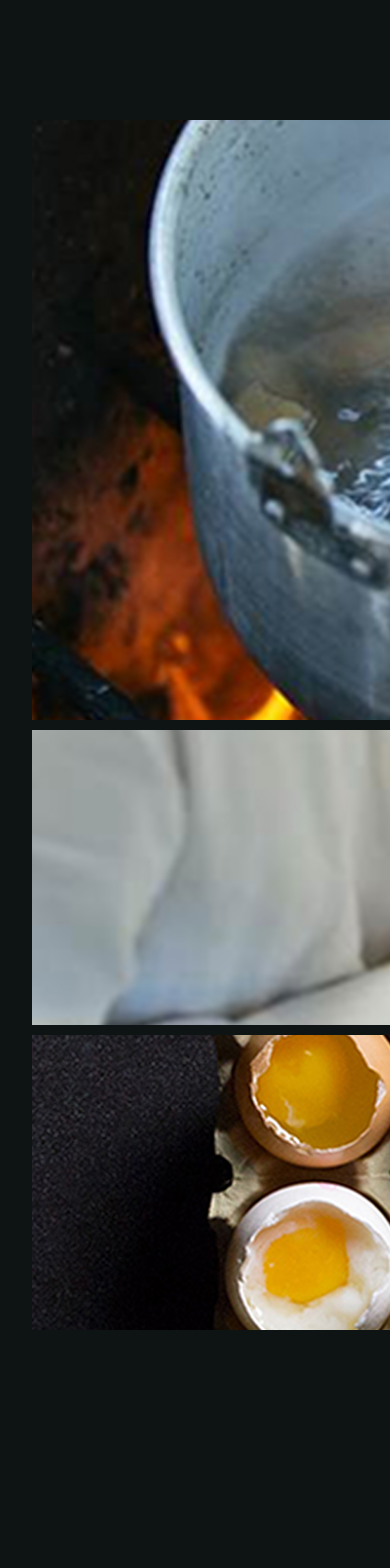
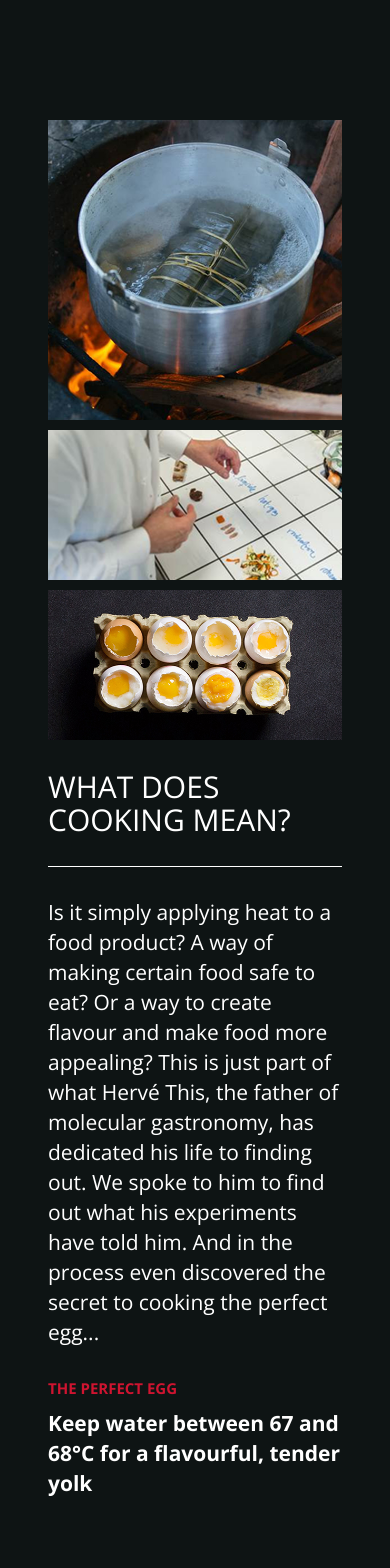
Before and after one commit to Manhud/Tasteology, a Next.js app: page / in a window 390 px wide. Shown: the top 1568 px of the page. Built offline with nearby package versions, Linux system fonts and the light colour scheme.

Commit message:
style(hero): improve tablet layout and spacing

```diff
--- a/src/components/hero-block.tsx
+++ b/src/components/hero-block.tsx
@@ -17,10 +17,10 @@ export function HeroBlock() {
   };
 
   return (
-    <section className="mb-[120px] w-[1146px] mx-auto">
-      <div className="grid grid-cols-1 gap-[30px] md:grid-cols-2">
-        <div className="grid grid-cols-1 gap-[10px] md:grid-cols-2 xl:w-[754px]">
-          <div className="relative overflow-hidden md:row-span-2 h-[600px] ">
+    <section className="mb-[120px] w-full max-w-[1146px] mx-auto px-4 md:px-0">
+      <div className="grid grid-cols-1 gap-[30px] lg:grid-cols-[minmax(auto,754px)_minmax(auto,362px)]">
+        <div className="grid grid-cols-1 gap-[10px] sm:grid-cols-2 w-full">
+          <div className="relative overflow-hidden h-[300px] sm:h-[400px] lg:h-[600px] sm:col-span-2 lg:col-span-1 lg:row-span-2">
             <Image
               src="/images/hero/cooking-pot.jpg"
               alt="Cooking pot over fire"
@@ -31,7 +31,7 @@ export function HeroBlock() {
               }
             />
           </div>
-          <div className="relative overflow-hidden h-[295px] ">
+          <div className="relative overflow-hidden h-[150px] sm:h-[245px] lg:h-[295px]">
             <Image
               src="/images/hero/chef-preparing.jpg"
               alt="Chef preparing ingredients"
@@ -42,7 +42,7 @@ export function HeroBlock() {
               }
             />
           </div>
-          <div className="relative overflow-hidden h-[295px] ">
+          <div className="relative overflow-hidden h-[150px] sm:h-[245px] lg:h-[295px]">
             <Image
               src="/images/hero/eggs-preparation.jpg"
               alt="Perfect eggs preparation"
@@ -55,7 +55,7 @@ export function HeroBlock() {
           </div>
         </div>
 
-        <div className="flex flex-col justify-between w-[362px] ml-auto">
+        <div className="flex flex-col justify-between w-full">
           <div>
             <h1 className="text-3xl font-light leading-[33px]">
               WHAT DOES COOKING MEAN?
@@ -72,11 +72,11 @@ export function HeroBlock() {
             </p>
           </div>
 
-          <div>
+          <div className="mt-[30px]">
             <h3 className="mb-2 text-[15px] font-bold uppercase text-red">
               THE PERFECT EGG
             </h3>
-            <p className=" text-[21px] font-bold text-white leading-[30px]">
+            <p className="text-[21px] font-bold text-white leading-[30px]">
               Keep water between 67 and 68°C for a flavourful, tender yolk
             </p>
           </div>
```
